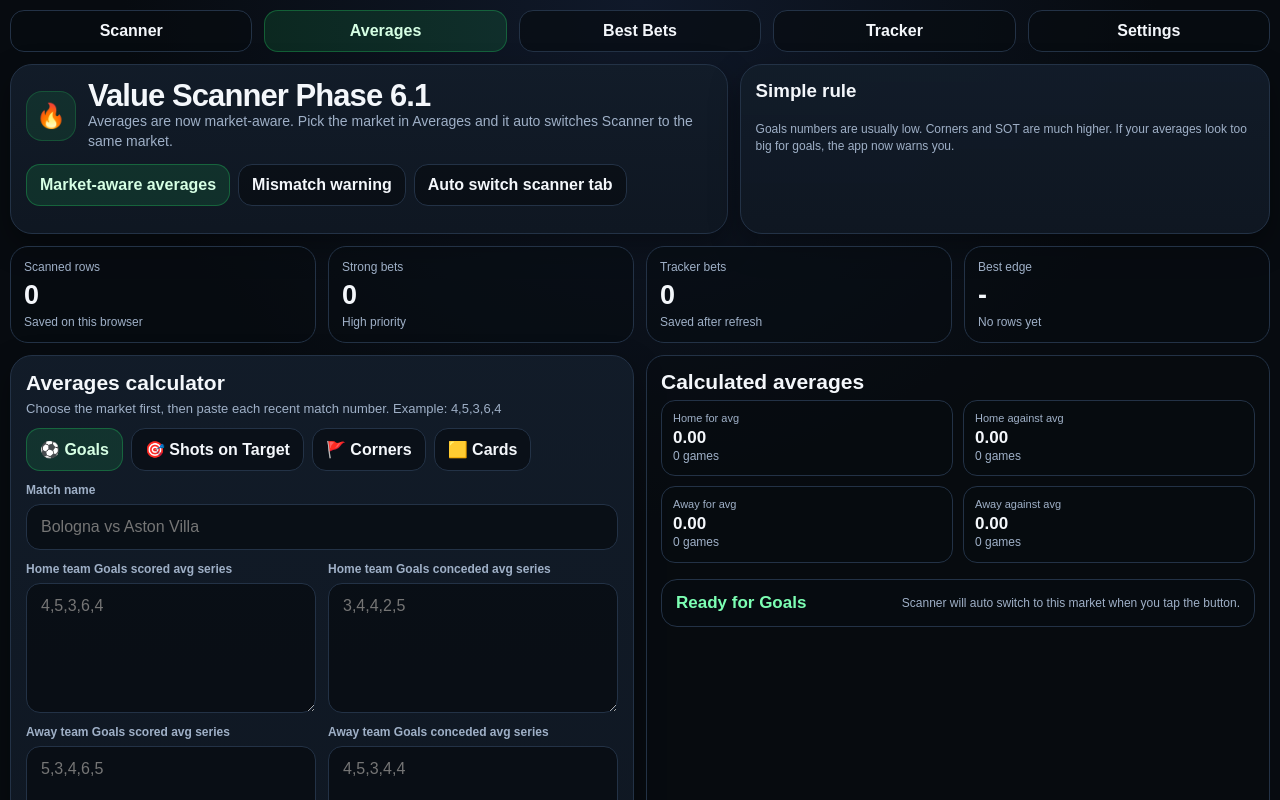
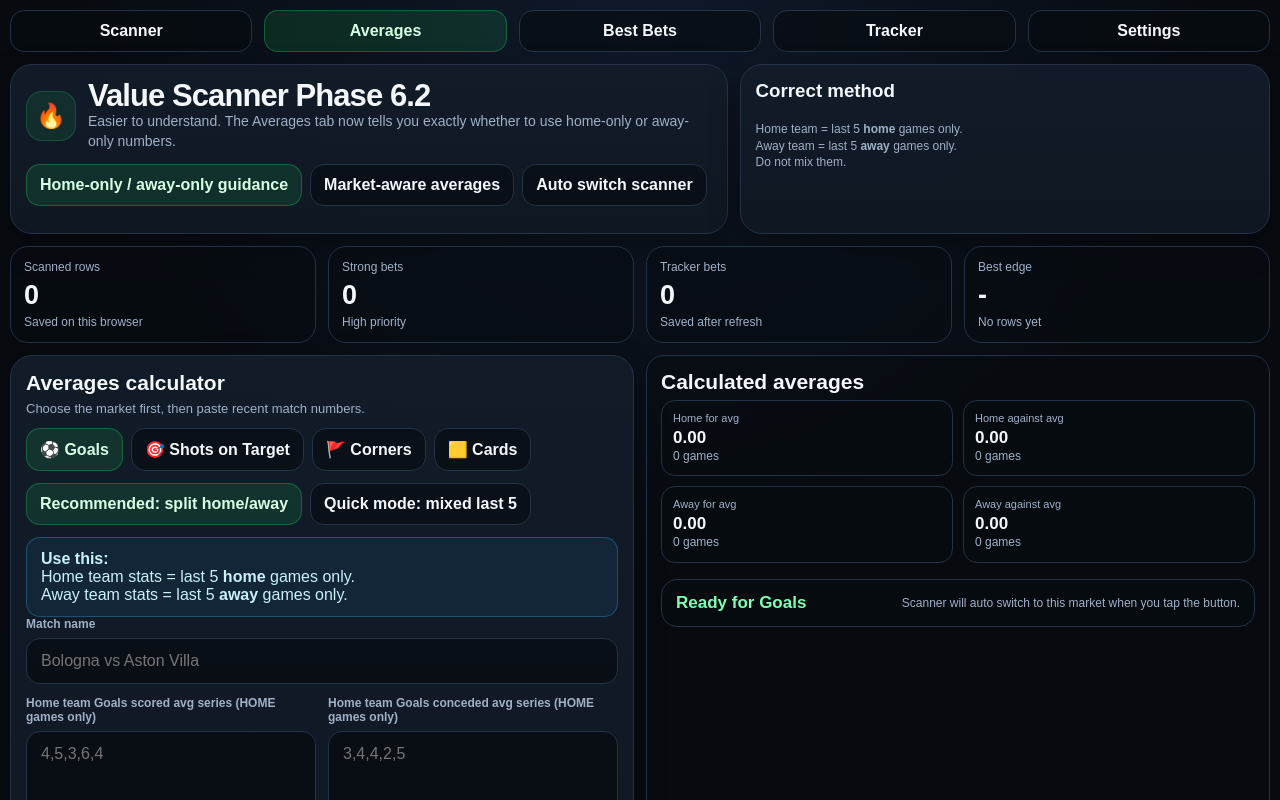
Before and after one commit to nathanbrownlee008-web/Scanner-, a Next.js app: page / in a window 1280 px wide. Both pictures are taken after a click on the button "Averages". Shown: the top 800 px of the page. Built offline with nearby package versions, Linux system fonts and the light colour scheme.

Commit message:
Add files via upload

```diff
--- a/app/globals.css
+++ b/app/globals.css
@@ -37,7 +37,7 @@ button,input,textarea,select{font:inherit}
 .field label{font-size:12px;color:var(--muted);font-weight:700}
 .input,.textarea{width:100%;background:rgba(7,11,16,.75);color:var(--text);border:1px solid var(--line);border-radius:14px;padding:13px 14px;outline:none;min-width:0}
 .input:focus,.textarea:focus{border-color:rgba(56,189,248,.55);box-shadow:0 0 0 4px rgba(56,189,248,.12)}
-.textarea{min-height:130px;resize:vertical}
+.textarea{min-height:120px;resize:vertical}
 .actions{display:flex;gap:10px;flex-wrap:wrap;margin-top:14px}
 .btn.primary{background:linear-gradient(180deg,#22c55e 0%,#16a34a 100%);border:none;color:#fff}
 .btn.secondary{background:rgba(7,11,16,.65);color:var(--text)}
@@ -56,7 +56,6 @@ button,input,textarea,select{font:inherit}
 .detail{background:rgba(7,11,16,.42);border:1px solid var(--line);border-radius:16px;padding:13px;min-width:0}
 .detail h4{margin:0 0 8px;font-size:15px}
 .detail p{margin:5px 0;color:var(--muted);font-size:13px;overflow-wrap:anywhere}
-.dim{opacity:.52}
 .edgeMeter{margin-top:12px}
 .edgeBar{position:relative;height:12px;background:#0b1320;border:1px solid var(--line);border-radius:999px;overflow:hidden}
 .edgeCenter{position:absolute;left:50%;top:-4px;bottom:-4px;width:2px;background:var(--blue)}
@@ -88,8 +87,10 @@ button,input,textarea,select{font:inherit}
 .avgStat{background:rgba(7,11,16,.55);border:1px solid var(--line);border-radius:14px;padding:11px}
 .avgStat .k{font-size:11px;color:var(--muted);margin-bottom:4px}
 .avgStat .v{font-size:17px;font-weight:900}
-.warn{margin-top:12px;padding:12px 14px;border-radius:14px;border:1px solid rgba(245,158,11,.28);background:rgba(245,158,11,.08);color:#ffd590}
-.goodbox{margin-top:12px;padding:12px 14px;border-radius:14px;border:1px solid rgba(34,197,94,.28);background:rgba(34,197,94,.08);color:#baffcf}
+.warn,.goodbox,.rulebox{margin-top:12px;padding:12px 14px;border-radius:14px}
+.warn{border:1px solid rgba(245,158,11,.28);background:rgba(245,158,11,.08);color:#ffd590}
+.goodbox{border:1px solid rgba(34,197,94,.28);background:rgba(34,197,94,.08);color:#baffcf}
+.rulebox{border:1px solid rgba(56,189,248,.28);background:rgba(56,189,248,.08);color:#c9f0ff}
 details.bulkBox{background:rgba(7,11,16,.48);border:1px solid var(--line);border-radius:16px;margin-top:14px;overflow:hidden}
 details.bulkBox>summary{list-style:none;cursor:pointer;padding:14px 16px;font-weight:900;display:flex;align-items:center;justify-content:space-between;gap:10px}
 details.bulkBox>summary::-webkit-details-marker{display:none}
--- a/app/layout.js
+++ b/app/layout.js
@@ -1,6 +1,6 @@
 export const metadata = {
-  title: "Value Scanner Phase 6.1",
-  description: "Scanner with market-aware averages calculator"
+  title: "Value Scanner Phase 6.2",
+  description: "Market-aware averages with home/away guidance"
 };
 
 export const viewport = {
--- a/app/page.js
+++ b/app/page.js
@@ -1,7 +1,7 @@
 "use client";
 import { useEffect, useMemo, useState } from "react";
 
-const STORAGE_KEY = "value-scanner-phase6-1";
+const STORAGE_KEY = "value-scanner-phase6-2";
 
 const MARKET_CONFIG = {
   goals: { label: "Goals", emoji: "⚽", lineHint: "Usually 2.5, 3.5, 1.5 etc", forLabel: "Goals scored avg", againstLabel: "Goals conceded avg", typicalMin: 0, typicalMax: 3.5 },
@@ -20,7 +20,6 @@ const DEFAULTS = {
 function parseNum(v){ const n = parseFloat(v); return Number.isFinite(n) ? n : null; }
 function parseSeries(text){ return text.split(/[\n, ]+/).map(x=>x.trim()).filter(Boolean).map(Number).filter(Number.isFinite); }
 function avg(arr){ return arr.length ? arr.reduce((a,b)=>a+b,0)/arr.length : 0; }
-
 let factCache = [0];
 function logFactorial(n){ if (factCache[n] != null) return factCache[n]; let sum = factCache[factCache.length-1]; for(let i=factCache.length;i<=n;i++){ sum += Math.log(i); factCache[i]=sum; } return factCache[n];}
 function poissonPmf(k, lambda){ if (lambda <= 0) return k===0?1:0; return Math.exp(-lambda + k*Math.log(lambda) - logFactorial(k));}
@@ -50,7 +49,6 @@ function analyseRow(row, settings){
   const explanation=side==="over"?"Model higher than market → OVER value.":side==="under"?"Market overpriced → UNDER value.":"No clear edge → skip.";
   return {...row, expectedHome, expectedAway, expectedTotal, modelOver, modelUnder, fairOver, fairUnder, overEdge, underEdge, side, pick, edge, confidence, fairOverOdds, fairUnderOdds, suggestedOverOdds, suggestedUnderOdds, trueLine:expectedTotal, confidenceScore, volatility, explanation};
 }
-
 const pct=v=>`${(v*100).toFixed(1)}%`; const num=v=>Number(v).toFixed(2);
 
 export default function App(){
@@ -61,19 +59,16 @@ export default function App(){
   const [rows,setRows]=useState([]);
   const [tracked,setTracked]=useState([]);
   const [settings,setSettings]=useState({edgeThreshold:3,suggestedMultiplier:1.05,homeAwayBoost:true,knockoutMode:false,stakeStrong:3,stakeGood:2,stakeLean:1});
-  const [avgCalc,setAvgCalc]=useState({match:"", market:"goals", homeForSeries:"", homeAgainstSeries:"", awayForSeries:"", awayAgainstSeries:""});
+  const [avgCalc,setAvgCalc]=useState({match:"", market:"goals", mode:"split", homeForSeries:"", homeAgainstSeries:"", awayForSeries:"", awayAgainstSeries:""});
   const [loaded,setLoaded]=useState(false);
 
   useEffect(()=>{ try{ const raw=localStorage.getItem(STORAGE_KEY); if(raw){ const d=JSON.parse(raw); if(d.forms)setForms(d.forms); if(d.bulkText!==undefined)setBulkText(d.bulkText); if(d.rows)setRows(d.rows); if(d.tracked)setTracked(d.tracked); if(d.settings)setSettings(d.settings); if(d.market)setMarket(d.market); if(d.avgCalc)setAvgCalc(d.avgCalc);} }catch(e){} setLoaded(true); },[]);
-  useEffect(()=>{ if(!loaded) return; try{ localStorage.setItem(STORAGE_KEY, JSON.stringify({forms,bulkText,rows,tracked,settings,market,avgCalc})); }catch(e){} },[forms,bulkText,rows,tracked,settings,market,avgCalc,loaded]);
+  useEffect(()=>{ if(!loaded)return; try{ localStorage.setItem(STORAGE_KEY, JSON.stringify({forms,bulkText,rows,tracked,settings,market,avgCalc})); }catch(e){} },[forms,bulkText,rows,tracked,settings,market,avgCalc,loaded]);
 
-  const active=forms[market];
-  const cfg=MARKET_CONFIG[market];
-  const avgCfg=MARKET_CONFIG[avgCalc.market];
+  const active=forms[market]; const cfg=MARKET_CONFIG[market]; const avgCfg=MARKET_CONFIG[avgCalc.market];
   const singleResult=useMemo(()=>analyseRow({...active, market}, settings),[active,market,settings]);
   const analysedRows=useMemo(()=>rows.map(r=>analyseRow(r,settings)).filter(Boolean).sort((a,b)=>b.edge-a.edge),[rows,settings]);
-  const strongCount=analysedRows.filter(r=>r.confidence==="Strong").length;
-  const bestRow=analysedRows[0]||null;
+  const strongCount=analysedRows.filter(r=>r.confidence==="Strong").length; const bestRow=analysedRows[0]||null;
   const trackerStats=useMemo(()=>{ const settled=tracked.filter(x=>x.result!=="Pending"); const wins=settled.filter(x=>x.result==="Won").length; const losses=settled.filter(x=>x.result==="Lost").length; const profit=settled.reduce((sum,x)=> x.result==="Won" ? sum+((Number(x.odds)-1)*Number(x.stake)) : x.result==="Lost" ? sum-Number(x.stake) : sum ,0); const stake=settled.filter(x=>x.result!=="Void").reduce((sum,x)=>sum+Number(x.stake),0); const roi=stake>0?(profit/stake)*100:0; const winrate=(wins+losses)>0?(wins/(wins+losses))*100:0; return {settled: settled.length, profit, roi, winrate}; },[tracked]);
 
   const avgResult=useMemo(()=>{
@@ -104,7 +99,7 @@ export default function App(){
   function addScannerRowToTracker(row){ const stake=row.confidence==="Strong"?settings.stakeStrong:row.confidence==="Good"?settings.stakeGood:settings.stakeLean; const odds=row.side==="over"?row.overOdds:row.underOdds; setTracked(prev=>[{id:`${Date.now()}-${row.id}`,match:row.match,market:MARKET_CONFIG[row.market]?.label||row.market,pick:row.pick,confidence:row.confidence,edge:row.edge,odds,stake,result:"Pending"},...prev]); setActiveTab("tracker"); }
   function addToTrackerFromResult(result){ if(!result||result.side==="skip")return; const stake=result.confidence==="Strong"?settings.stakeStrong:result.confidence==="Good"?settings.stakeGood:settings.stakeLean; const odds=result.side==="over"?active.overOdds:active.underOdds; setTracked(prev=>[{id:`${Date.now()}`,match:active.match||`${cfg.label} bet`,market:cfg.label,pick:result.pick,confidence:result.confidence,edge:result.edge,odds,stake,result:"Pending"},...prev]); setActiveTab("tracker"); }
   function updateTracked(id,field,value){ setTracked(prev=>prev.map(x=>x.id===id?{...x,[field]:value}:x)); }
-  function clearSaved(){ try{localStorage.removeItem(STORAGE_KEY)}catch(e){} setForms(DEFAULTS); setBulkText(""); setRows([]); setTracked([]); setAvgCalc({match:"",market:"goals",homeForSeries:"",homeAgainstSeries:"",awayForSeries:"",awayAgainstSeries:""}); setSettings({edgeThreshold:3,suggestedMultiplier:1.05,homeAwayBoost:true,knockoutMode:false,stakeStrong:3,stakeGood:2,stakeLean:1}); }
+  function clearSaved(){ try{localStorage.removeItem(STORAGE_KEY)}catch(e){} setForms(DEFAULTS); setBulkText(""); setRows([]); setTracked([]); setAvgCalc({match:"",market:"goals",mode:"split",homeForSeries:"",homeAgainstSeries:"",awayForSeries:"",awayAgainstSeries:""}); setSettings({edgeThreshold:3,suggestedMultiplier:1.05,homeAwayBoost:true,knockoutMode:false,stakeStrong:3,stakeGood:2,stakeLean:1}); }
   function badgeClass(conf){ if(conf==="Strong"||conf==="Good") return "badge green"; if(conf==="Lean") return "badge amber"; return "badge red"; }
 
   return (
@@ -119,12 +114,16 @@ export default function App(){
 
       <section className="hero">
         <div className="heroCard">
-          <div className="titleRow"><div className="logo">🔥</div><div><div className="title">Value Scanner Phase 6.1</div><div className="subtitle">Averages are now market-aware. Pick the market in Averages and it auto switches Scanner to the same market.</div></div></div>
-          <div className="pillRow"><div className="pill active">Market-aware averages</div><div className="pill">Mismatch warning</div><div className="pill">Auto switch scanner tab</div></div>
+          <div className="titleRow"><div className="logo">🔥</div><div><div className="title">Value Scanner Phase 6.2</div><div className="subtitle">Easier to understand. The Averages tab now tells you exactly whether to use home-only or away-only numbers.</div></div></div>
+          <div className="pillRow"><div className="pill active">Home-only / away-only guidance</div><div className="pill">Market-aware averages</div><div className="pill">Auto switch scanner</div></div>
         </div>
         <div className="helpCard">
-          <h3 style={{marginTop:0}}>Simple rule</h3>
-          <div className="small">Goals numbers are usually low. Corners and SOT are much higher. If your averages look too big for goals, the app now warns you.</div>
+          <h3 style={{marginTop:0}}>Correct method</h3>
+          <div className="small">
+            Home team = last 5 <strong>home</strong> games only.<br/>
+            Away team = last 5 <strong>away</strong> games only.<br/>
+            Do not mix them.
+          </div>
         </div>
       </section>
 
@@ -139,7 +138,7 @@ export default function App(){
         <section className="avgGrid">
           <div className="card">
             <h2 className="sectionTitle">Averages calculator</h2>
-            <p className="sectionSub">Choose the market first, then paste each recent match number. Example: 4,5,3,6,4</p>
+            <p className="sectionSub">Choose the market first, then paste recent match numbers.</p>
 
             <div className="marketTabs">
               {Object.entries(MARKET_CONFIG).map(([k,item])=>(
@@ -149,25 +148,42 @@ export default function App(){
               ))}
             </div>
 
+            <div className="pillRow">
+              <button className={`pill ${avgCalc.mode==="split"?"active":""}`} onClick={()=>setAvgCalc(s=>({...s, mode:"split"}))}>Recommended: split home/away</button>
+              <button className={`pill ${avgCalc.mode==="mixed"?"active":""}`} onClick={()=>setAvgCalc(s=>({...s, mode:"mixed"}))}>Quick mode: mixed last 5</button>
+            </div>
+
+            {avgCalc.mode === "split" ? (
+              <div className="rulebox">
+                <strong>Use this:</strong><br/>
+                Home team stats = last 5 <strong>home</strong> games only.<br/>
+                Away team stats = last 5 <strong>away</strong> games only.
+              </div>
+            ) : (
+              <div className="warn">
+                Quick mode mixes home and away games together. It is faster, but less accurate.
+              </div>
+            )}
+
             <div className="formGrid">
               <div className="field full">
                 <label>Match name</label>
                 <input className="input" value={avgCalc.match} onChange={(e)=>setAvgCalc(s=>({...s, match:e.target.value}))} placeholder="Bologna vs Aston Villa" />
               </div>
               <div className="field">
-                <label>Home team {avgCfg.forLabel} series</label>
+                <label>{avgCalc.mode==="split" ? `Home team ${avgCfg.forLabel} series (HOME games only)` : `Home team ${avgCfg.forLabel} series (mixed games)`}</label>
                 <textarea className="textarea" value={avgCalc.homeForSeries} onChange={(e)=>setAvgCalc(s=>({...s, homeForSeries:e.target.value}))} placeholder="4,5,3,6,4" />
               </div>
               <div className="field">
-                <label>Home team {avgCfg.againstLabel} series</label>
+                <label>{avgCalc.mode==="split" ? `Home team ${avgCfg.againstLabel} series (HOME games only)` : `Home team ${avgCfg.againstLabel} series (mixed games)`}</label>
                 <textarea className="textarea" value={avgCalc.homeAgainstSeries} onChange={(e)=>setAvgCalc(s=>({...s, homeAgainstSeries:e.target.value}))} placeholder="3,4,4,2,5" />
               </div>
               <div className="field">
-                <label>Away team {avgCfg.forLabel} series</label>
+                <label>{avgCalc.mode==="split" ? `Away team ${avgCfg.forLabel} series (AWAY games only)` : `Away team ${avgCfg.forLabel} series (mixed games)`}</label>
                 <textarea className="textarea" value={avgCalc.awayForSeries} onChange={(e)=>setAvgCalc(s=>({...s, awayForSeries:e.target.value}))} placeholder="5,3,4,6,5" />
               </div>
               <div className="field">
-                <label>Away team {avgCfg.againstLabel} series</label>
+                <label>{avgCalc.mode==="split" ? `Away team ${avgCfg.againstLabel} series (AWAY games only)` : `Away team ${avgCfg.againstLabel} series (mixed games)`}</label>
                 <textarea className="textarea" value={avgCalc.awayAgainstSeries} onChange={(e)=>setAvgCalc(s=>({...s, awayAgainstSeries:e.target.value}))} placeholder="4,5,3,4,4" />
               </div>
             </div>
@@ -178,7 +194,7 @@ export default function App(){
               </div>
             ) : likelyMarket ? (
               <div className="goodbox">
-                Selected market: <strong>{MARKET_CONFIG[avgCalc.market].label}</strong>. Likely market from the number sizes: <strong>{MARKET_CONFIG[likelyMarket].label}</strong>.
+                Selected market: <strong>{MARKET_CONFIG[avgCalc.market].label}</strong>. Likely market from number size: <strong>{MARKET_CONFIG[likelyMarket].label}</strong>.
               </div>
             ) : null}
 
@@ -277,8 +293,7 @@ export default function App(){
       )}
 
       {activeTab==="best" && (
-        <section>
-          <div className="card">
+        <section><div className="card">
           <h2 className="sectionTitle">Best Bets Today</h2>
           {analysedRows.length===0?<p className="muted">No scanned rows yet.</p>:(
             <div className="bestList">
@@ -299,8 +314,7 @@ export default function App(){
               ))}
             </div>
           )}
-          </div>
-        </section>
+        </div></section>
       )}
 
       {activeTab==="tracker" && (
@@ -340,8 +354,7 @@ export default function App(){
       )}
 
       {activeTab==="settings" && (
-        <section>
-          <div className="card">
+        <section><div className="card">
           <h2 className="sectionTitle">Settings</h2>
           <div className="formGrid">
             <div className="field"><label>Edge threshold %</label><input className="input" value={settings.edgeThreshold} onChange={(e)=>setSettings(s=>({...s,edgeThreshold:Number(e.target.value)||0}))} /></div>
@@ -355,8 +368,7 @@ export default function App(){
             <button className={`pill ${settings.knockoutMode ? "active" : ""}`} onClick={()=>setSettings(s=>({...s,knockoutMode:!s.knockoutMode}))}>{settings.knockoutMode?"Knockout mode on":"Knockout mode off"}</button>
           </div>
           <div className="actions"><button className="btn danger" onClick={clearSaved}>Clear all saved browser data</button></div>
-          </div>
-        </section>
+        </div></section>
       )}
     </div></main>
   );
```
Lines whose indentation alone changed are shown as unchanged.
